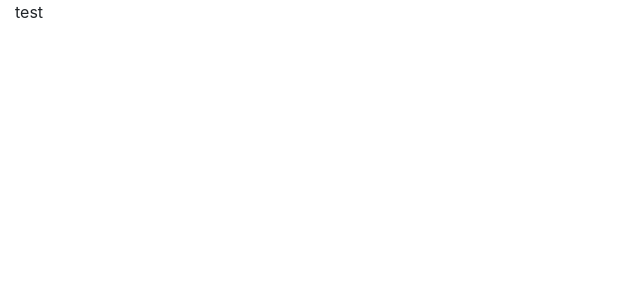
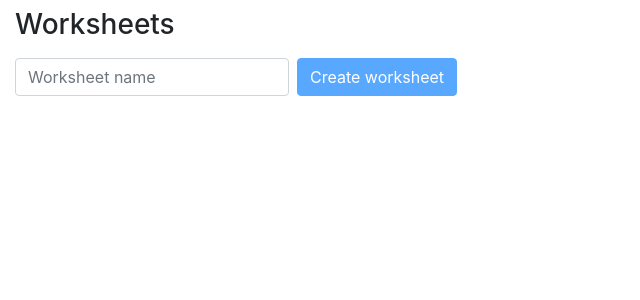
Before and after one commit to kbiedrzycki/captivateiq-challenge, a React (Create React App) app in the folder frontend/: page /worksheets in a window 1280 px wide. Before the commit this address led to /list. Shown: the top 300 px of the page, without its empty margins (0-640 px from the left). Built offline with nearby package versions, Linux system fonts and the light colour scheme; no server answers.

Commit message:
Create new worksheet with frontend

```diff
--- a/frontend/src/index.tsx
+++ b/frontend/src/index.tsx
@@ -10,10 +10,10 @@ ReactDOM.render(
     <BrowserRouter>
       <div className="container-fluid">
         <Switch>
-          <Route path="/details/:id" component={Details} />
-          <Route path="/list" component={List} />
+          <Route path="/worksheets/:id" component={Details} />
+          <Route path="/worksheets" component={List} />
           <Route path="*">
-            <Redirect to="/list" />
+            <Redirect to="/worksheets" />
           </Route>
         </Switch>
       </div>
--- a/frontend/src/pages/worksheets/details.tsx
+++ b/frontend/src/pages/worksheets/details.tsx
@@ -105,7 +105,7 @@ const Cell = React.memo(({ rowIndex, columnIndex, value, displayValue, onChange
       onBlur={handleChange}
       onKeyUp={handleKeyUp}
     />
-  ) : displayValue;
+  ) : displayValue !== null ? displayValue.toString() : '';
 
   React.useEffect(() => {
     if (editing) {
@@ -128,18 +128,7 @@ const Cell = React.memo(({ rowIndex, columnIndex, value, displayValue, onChange
 
 const initialWorksheetState: WorksheetState = {
   name: 'Test',
-  contents: [
-    [0, 1, 2, 3, 4, 5, 6, 7, 8, 9],
-    [1, 2, 3, 4, 5, 6, 7, 8, 9, 10],
-    [2, 3, 2, 3, 4, 5, 6, 7, 8, 9],
-    [3, 4, 2, 3, 4, 5, 6, 7, 8, 9],
-    [4, 5, 2, 3, 4, 5, 6, 7, 8, 9],
-    [5, 6, 7, 8, 9, 10, 11, 12, 13, 14],
-    [6, 7, 8, 9, 10, 11, 12, 13, 14, 15],
-    [7, 8, 9, 10, 11, 12, 13, 14, 15, 16],
-    [8, 9, 10, 11, 12, 13, 14, 15, 16, 17],
-    [9, 10, 11, 12, 13, 14, 15, 16, 17, 18],
-  ],
+  contents: Array(10).fill(Array(10).fill(null)),
 };
 
 function worksheetReducer(
@@ -170,7 +159,7 @@ export const Details = () => {
 
   return (
     <>
-      <div className="row">
+      <div className="row mt-2">
         <div className="col">
           <h3>Worksheet: {name}</h3>
         </div>
--- a/frontend/src/pages/worksheets/list.tsx
+++ b/frontend/src/pages/worksheets/list.tsx
@@ -1,5 +1,66 @@
 import React from 'react';
+import { useHistory } from 'react-router-dom';
 
-export const List = () => (
-  <div>test</div>
-);
+const { REACT_APP_API_BASE } = process.env;
+
+type WorksheetCreateDTO = {
+  sheetName: string;
+};
+
+const createWorksheet = ({ sheetName }: WorksheetCreateDTO) =>
+  fetch(`${REACT_APP_API_BASE}/worksheets`, {
+    method: 'post',
+    body: JSON.stringify({ sheetName }),
+  })
+    .then((response) => response.json())
+    .then((data) => data);
+
+export const List = () => {
+  const history = useHistory();
+  const [sheetName, setSheetName] = React.useState('');
+  const [submitting, setSubmitting] = React.useState(false);
+  const createNewWorksheet = async () => {
+    setSubmitting(true);
+
+    try {
+      const { worksheet: { id } } = await createWorksheet({ sheetName });
+
+      history.push(`/worksheets/${id}`);
+    } catch {
+      setSubmitting(false);
+    }
+  };
+
+  return (
+    <>
+      <div className="row mt-2">
+        <div className="col">
+          <h3>Worksheets</h3>
+        </div>
+      </div>
+      <div className="row">
+        <div className="col">
+          <div className="form-inline mt-2 text-right">
+            <div className="form-group mr-2">
+              <input
+                value={sheetName}
+                type="text"
+                className="form-control"
+                placeholder="Worksheet name"
+                onChange={(event: React.ChangeEvent<HTMLInputElement>) => setSheetName(event.target.value)}
+              />
+            </div>
+            <button
+              type="button"
+              className="btn btn-primary"
+              disabled={!sheetName || submitting}
+              onClick={createNewWorksheet}
+            >
+              Create worksheet
+            </button>
+          </div>
+        </div>
+      </div>
+    </>
+  );
+};
```
Also changed, not shown: 1 other file (tests, documents, lock files or other folders).
